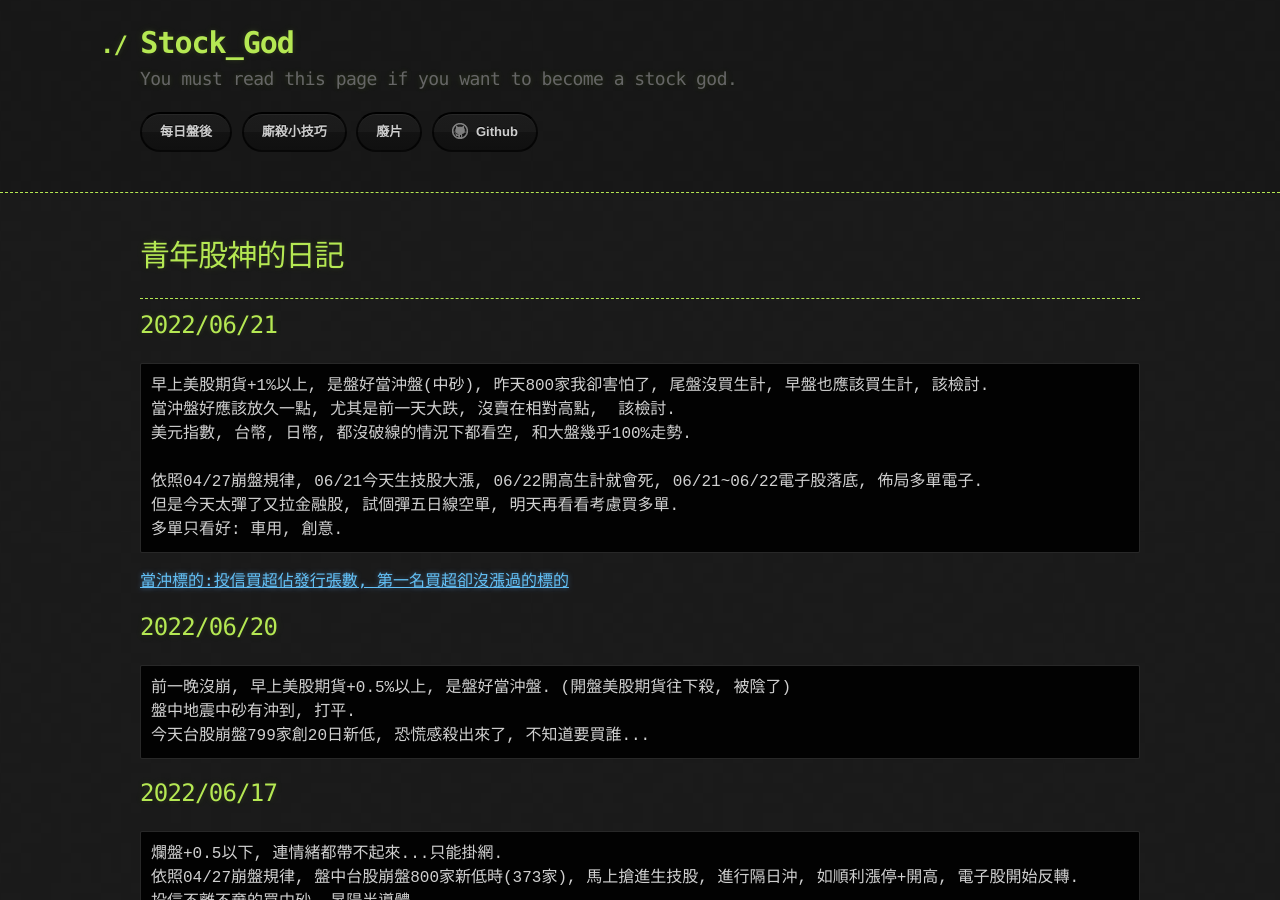
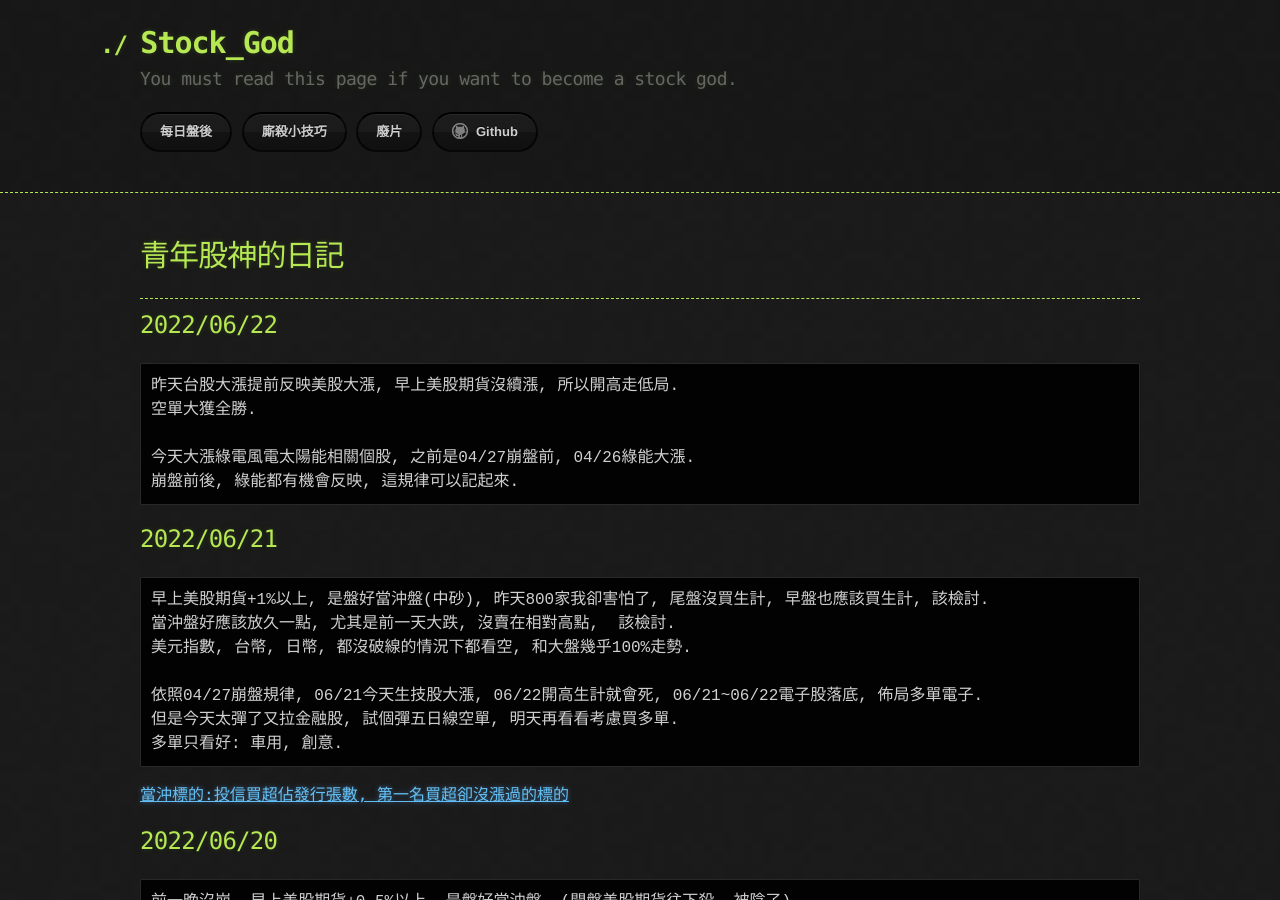
Before and after one commit to lepg5487/Stock_God, a Jekyll site: the page built from index.md, in a window 1280 px wide and 900 px high. Built offline with Jekyll 4.4.1, drawn with Linux system fonts in a browser that asks for light colours; our own code applies the rules of GitHub Pages for plain Markdown files.

Commit message:
Update index.md

````diff
--- a/index.md
+++ b/index.md
@@ -5,6 +5,15 @@ layout: testlayouts
 # 青年股神的日記
 
 ---
+
+## 2022/06/22
+```
+昨天台股大漲提前反映美股大漲, 早上美股期貨沒續漲, 所以開高走低局.
+空單大獲全勝.
+
+今天大漲綠電風電太陽能相關個股, 之前是04/27崩盤前, 04/26綠能大漲.
+崩盤前後, 綠能都有機會反映, 這規律可以記起來.
+```
 
 ## 2022/06/21
 ```
````
